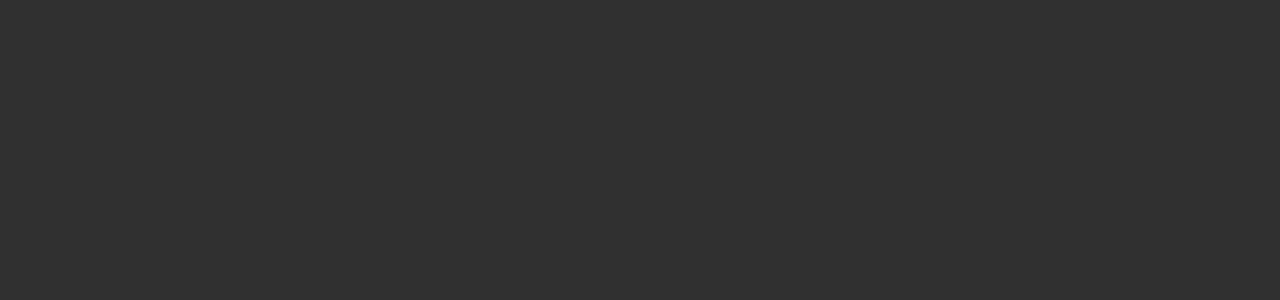
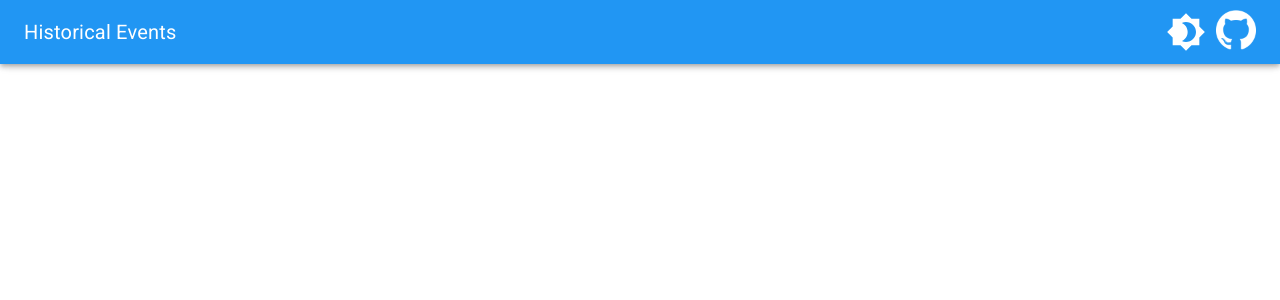
Before and after one commit to Angoooose/historical-events-app, a React (Create React App) app: page / in a window 1280 px wide. Shown: the top 300 px of the page. Built offline with nearby package versions, Linux system fonts and the light colour scheme.

Commit message:
Adding Header component

```diff
--- a/src/components/App.jsx
+++ b/src/components/App.jsx
@@ -1,8 +1,27 @@
+import { useState, useEffect } from 'react';
 import '../styles/App.css';
 
+import Header from './Header.jsx';
+
 function App() {
+  const [isDarkMode, setIsDarkMode] = useState(false);
+  const [headerTheme, setHeaderTheme] = useState('#2196f3');
+  const [textTheme, setTextTheme] = useState('black');
+
+  useEffect(() => {
+    if (isDarkMode) {
+      setHeaderTheme('#424242');
+      setTextTheme('white');
+      document.body.style.backgroundColor = '#303030';
+    } else {
+      setHeaderTheme('#2196f3');
+      setTextTheme('black');
+      document.body.style.backgroundColor = 'white';
+    }
+  }, [isDarkMode]);
+
   return (
-    null
+    <Header isDarkMode={isDarkMode} setIsDarkMode={setIsDarkMode} headerTheme={headerTheme} />
   );
 }
 
--- /dev/null
+++ b/src/components/Header.jsx
@@ -0,0 +1,89 @@
+import React from 'react';
+import { useEffect, useState } from 'react';
+
+import '../styles/Header.css';
+
+import { makeStyles } from '@material-ui/core/styles';
+
+import AppBar from '@material-ui/core/AppBar';
+import Toolbar from '@material-ui/core/Toolbar';
+import Typography from '@material-ui/core/Typography';
+import Brightness4Icon from '@material-ui/icons/Brightness4';
+import Brightness7Icon from '@material-ui/icons/Brightness7';
+import gitHubLogo from '../assets/GitHub-Mark-Light-120px-plus.png';
+
+export default function Header(props) {
+    const { isDarkMode, setIsDarkMode, headerTheme } = props;
+    const [ displayDarkButton, setDisplayDarkButton ] = useState('block');
+    const [ displayLightButton, setDisplayLightButton ] = useState('none');
+
+    function setTheme() {
+        if (!isDarkMode) {
+            setIsDarkMode(true);
+            setDisplayLightButton('block');
+            setDisplayDarkButton('none');
+        } else {
+            setIsDarkMode(false);
+            setDisplayDarkButton('block');
+            setDisplayLightButton('none');
+        }
+    }
+
+    const headerStyles = makeStyles((theme) => ({
+        root: {
+            flexGrow: 1,
+        },
+        appBar: {
+            backgroundColor: headerTheme,
+        },
+        title: {
+            flexGrow: 1,
+            fontSize: 20,
+        },
+        brightnessIconDark: {
+            display: displayDarkButton,
+            height: 40,
+            marginRight: 10,
+            transform: 'scale(1)',
+            transition: '250ms',
+            width: 40,
+            '&:hover': {
+                cursor: 'pointer',
+                transform: 'scale(1.1)',
+                transition: '250ms',
+            },
+        },
+        brightnessIconLight: {
+            display: displayLightButton,
+            height: 40,
+            marginRight: 10,
+            transform: 'scale(1)',
+            transition: '250ms',
+            width: 40,
+            '&:hover': {
+                cursor: 'pointer',
+                transform: 'scale(1.1)',
+                transition: '250ms',
+            },
+        },
+    }));
+
+    const classes = headerStyles();
+
+    return (
+        <div className={classes.root}>
+            <AppBar className={classes.appBar}>
+                <Toolbar>
+                    <Typography className={classes.title}>
+                        Historical Events
+                    </Typography>
+                    <Brightness4Icon className={classes.brightnessIconDark} onClick={() => setTheme()} />
+                    <Brightness7Icon className={classes.brightnessIconLight} onClick={() => setTheme()} />
+                    <a href="https://github.com/Angoooose/historical-events-app">
+                        <img src={gitHubLogo} className="github-img"></img>
+                    </a>
+                </Toolbar>
+            </AppBar>
+        </div>
+      );
+}
--- a/src/index.css
+++ b/src/index.css
@@ -13,7 +13,7 @@
 }
 
 body {
-  background-color: var(--bg-primary-body-dark);
+  background-color: var(--bg-primary-body);
   color: var(--text);
   font-family: 'Roboto', sans-serif;
 }
--- /dev/null
+++ b/src/styles/Header.css
@@ -0,0 +1,25 @@
+.brightness-icon {
+    height: 40px;
+    transform: scale(1);
+    transition: 250ms;
+    width: 40px;
+}
+
+.brightness-icon:hover {
+    cursor: pointer;
+    transform: scale(1.1);
+    transition: 250ms;
+}
+
+.github-img {
+    height: 40px;
+    transform: scale(1);
+    transition: 250ms;
+    width: 40px;
+}
+
+.github-img:hover {
+    cursor: pointer;
+    transform: scale(1.1);
+    transition: 250ms;
+}
```
Also changed, not shown: src/assets/GitHub-Mark-Light-120px-plus.png (added).
